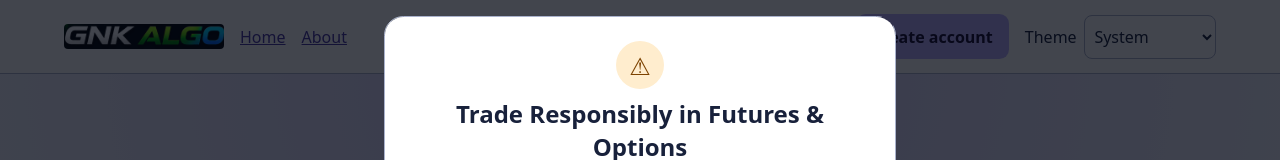
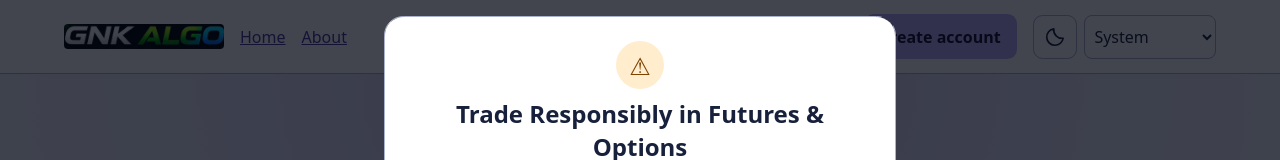
Before and after one commit to GNK074/Algo_Gnk, a Next.js app in the folder frontend/: page / in a window 1280 px wide. Shown: the top 160 px of the page. Built offline with nearby package versions, Linux system fonts and the light colour scheme.

Commit message:
Add moon and sun theme shortcut

```diff
--- a/frontend/src/app/globals.css
+++ b/frontend/src/app/globals.css
@@ -76,3 +76,7 @@ header, footer { background-color: var(--surface, #141d34); border-color: var(--
   .nav-login { margin-inline-start: 0; }
   .site-nav > a { padding-block: .65rem; }
 }
+
+.theme-shortcut { display: grid; place-items: center; flex: 0 0 44px; width: 44px; height: 44px; padding: 0; background: var(--surface, #141d34); color: inherit; border: 1px solid var(--border, #75809d); }
+.theme-shortcut[aria-label="Switch to light mode"] { color: #ffd366; }
+.theme-shortcut svg { width: 22px; height: 22px; fill: none; stroke: currentColor; stroke-width: 1.8; stroke-linecap: round; stroke-linejoin: round; }
--- a/frontend/src/components/theme-control.tsx
+++ b/frontend/src/components/theme-control.tsx
@@ -12,8 +12,14 @@ function normalize(value: string | null | undefined): Theme {
 export default function ThemeControl() {
   const [theme, setTheme] = useState<Theme>('system');
 
+  const [systemDark, setSystemDark] = useState(false);
+
   useEffect(() => {
     const root = document.documentElement;
+    const media = window.matchMedia('(prefers-color-scheme: dark)');
+    const syncSystem = () => setSystemDark(media.matches);
+    syncSystem();
+    media.addEventListener('change', syncSystem);
     setTheme(normalize(root.dataset.theme));
     function sync(event: StorageEvent) {
       if (event.key !== 'gnk-theme' && event.key !== null) return;
@@ -22,21 +28,33 @@ export default function ThemeControl() {
       setTheme(value);
     }
     window.addEventListener('storage', sync);
-    return () => window.removeEventListener('storage', sync);
+    return () => {
+      media.removeEventListener('change', syncSystem);
+      window.removeEventListener('storage', sync);
+    };
   }, []);
 
-  return <label className="theme-select">
-    <span>Theme</span>
-    <select value={theme} onChange={event => {
-      const value = normalize(event.target.value);
-      document.documentElement.dataset.theme = value;
-      setTheme(value);
-      try { localStorage.setItem('gnk-theme', value); } catch {}
-    }}>
+  function select(value: Theme) {
+    document.documentElement.dataset.theme = value;
+    setTheme(value);
+    try { localStorage.setItem('gnk-theme', value); } catch {}
+  }
+
+  const dark = theme === 'system' ? systemDark : theme !== 'light';
+  const label = dark ? 'Switch to light mode' : 'Switch to dark mode';
+  return <div className="theme-select">
+    <button className="theme-shortcut" type="button" aria-label={label} title={label}
+      onClick={() => select(dark ? 'light' : 'carbon')}>
+      <svg viewBox="0 0 24 24" aria-hidden="true">
+        {dark ? <><circle cx="12" cy="12" r="4" /><path d="M12 2v2m0 16v2M2 12h2m16 0h2M5 5l1.5 1.5m11 11L19 19M5 19l1.5-1.5m11-11L19 5" /></>
+          : <path d="M20.9 13.3A9 9 0 0 1 10.7 3.1a9 9 0 1 0 10.2 10.2Z" />}
+      </svg>
+    </button>
+    <select aria-label="Theme" value={theme} onChange={event => select(normalize(event.target.value))}>
       <option value="system">System</option>
       <option value="light">Light</option>
       <option value="carbon">Carbon Black</option>
       <option value="royal">Royal Blue</option>
     </select>
-  </label>;
+  </div>;
 }
```
